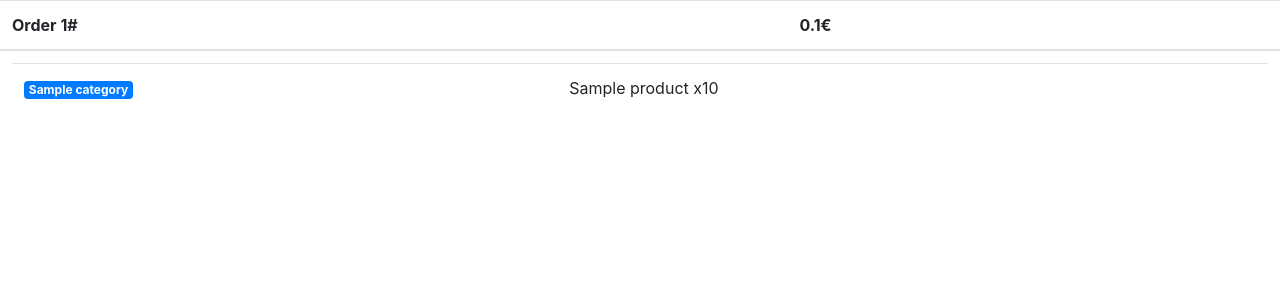
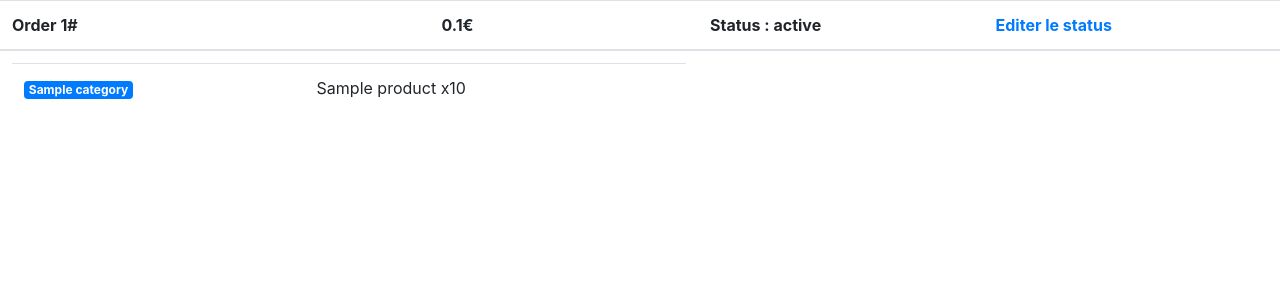
Before and after one commit to GregoireHebert/enigma, a Symfony app: template templates/cartList.html.twig in a window 1280 px wide. Shown: the top 300 px of the page. Run offline with Twig, Linux system fonts and the light colour scheme; the template is opened without the code that fills it: most values are stand-ins (such as "Sample title", 1, 10 or a date in 2020); some libraries are stand-ins or nearby versions.

Commit message:
Update template cartList

```diff
--- a/templates/cartList.html.twig
+++ b/templates/cartList.html.twig
@@ -9,6 +9,8 @@
             <tr>
                 <th scope="col">Order {{ cart.id }}#</th>
                 <th scope="col">{{ cart.total/100 }}€</th>
+                <th scope="col">Status :  {{ cart.orderStatus.status }}</th>
+                <th scope="col"><a href="{{ path('updateOrderStatus', {'id': cart.id}) }}">Editer le status</a></th>
             </tr>
         </thead>
         <tbody>
```
